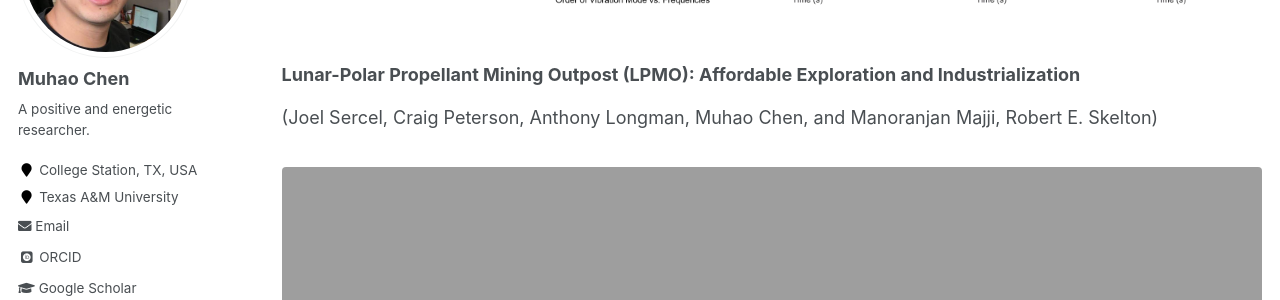
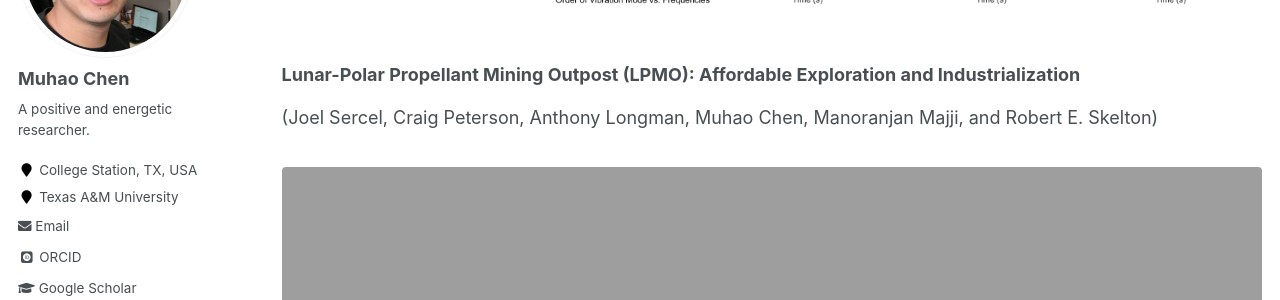
Before and after one commit to Muhao-Chen/muhao-chen.github.io, a Jekyll site: the page built from _pages/research.md, in a window 1280 px wide and 900 px high, scrolled down 4704 px. Shown: the part 153-453 px from the top of the window. Built offline with Jekyll 4.4.1, drawn with Linux system fonts in a browser that asks for light colours; some web fonts are replaced; formulas are drawn with MathJax 3.

```diff
--- a/_pages/research.md
+++ b/_pages/research.md
@@ -171,7 +171,7 @@ All my research mainly focuses on three topics: 1) Integrating Structure and Con
 <figure><img src="{{ site.url }}/images/rffi/system_id.png" width="800"/></figure> -->
 
 ### Lunar-Polar Propellant Mining Outpost (LPMO): Affordable Exploration and Industrialization
-(Joel Sercel, Craig Peterson, Anthony Longman, Muhao Chen, and Manoranjan Majji, Robert E. Skelton)
+(Joel Sercel, Craig Peterson, Anthony Longman, Muhao Chen, Manoranjan Majji, and Robert E. Skelton)
 
 <figure><img src="{{ site.url }}/images/rffi/mining_moon.png" width="800"/></figure>
 
```
